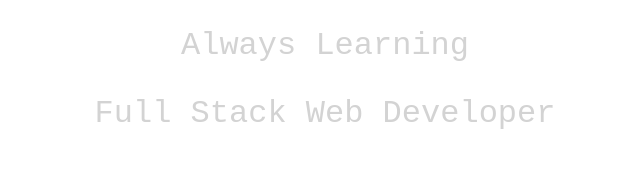
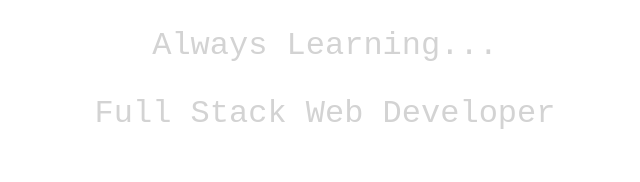
Before and after one commit to nbos17/nateb31, a plain HTML site: page index.html in a window 1280 px wide. Shown: the part 163-345 px from the top of the page, 315-955 px from the left. Drawn offline with nearby package versions, Linux system fonts and the light colour scheme.

Commit message:
Update index.html

```diff
--- a/index.html
+++ b/index.html
@@ -40,7 +40,7 @@
 	<div class="container">
 
 		<h1 class="main">Nathan Bos</h1>
-		<h2 class="description">Always Learning</h2>
+		<h2 class="description">Always Learning...</h2>
 		<h2 class="description">Full Stack Web Developer</h2>
 		<button class="projects" id="projectPage">Projects</button>
 		<button class="projects" id="contactMe">Contact Me</a></button>
```
